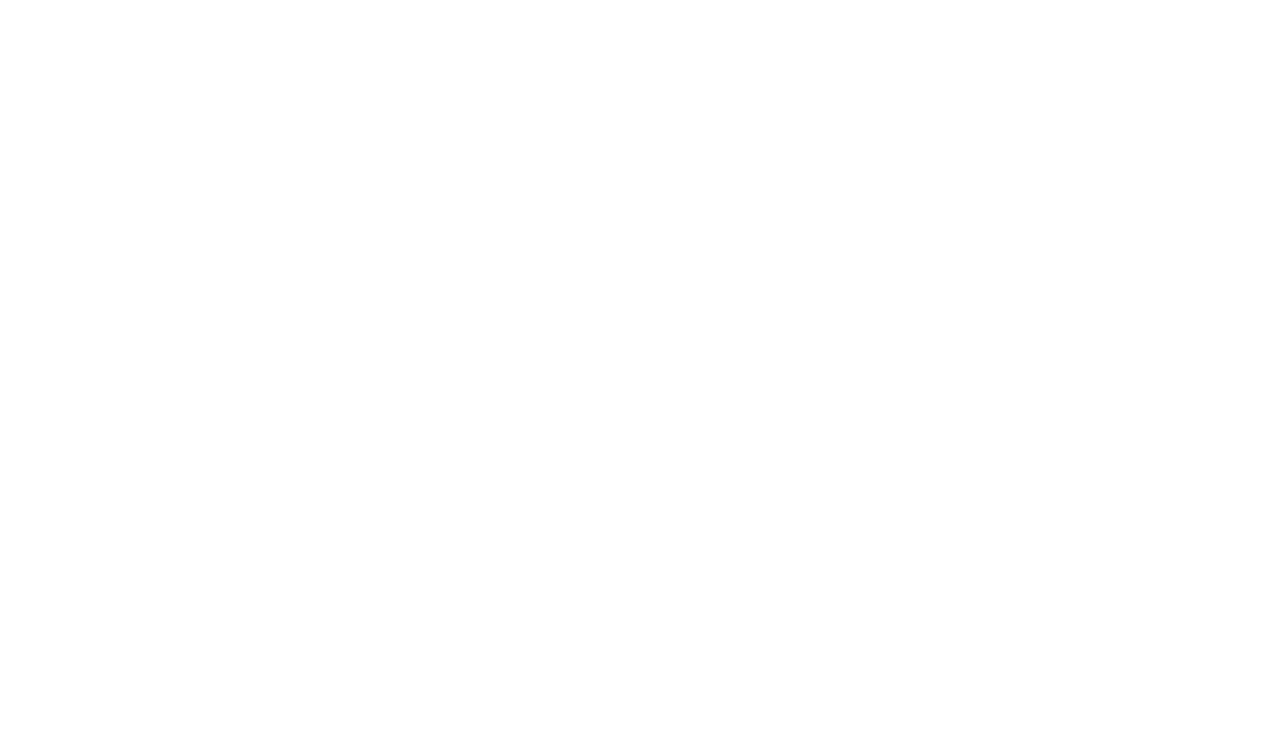
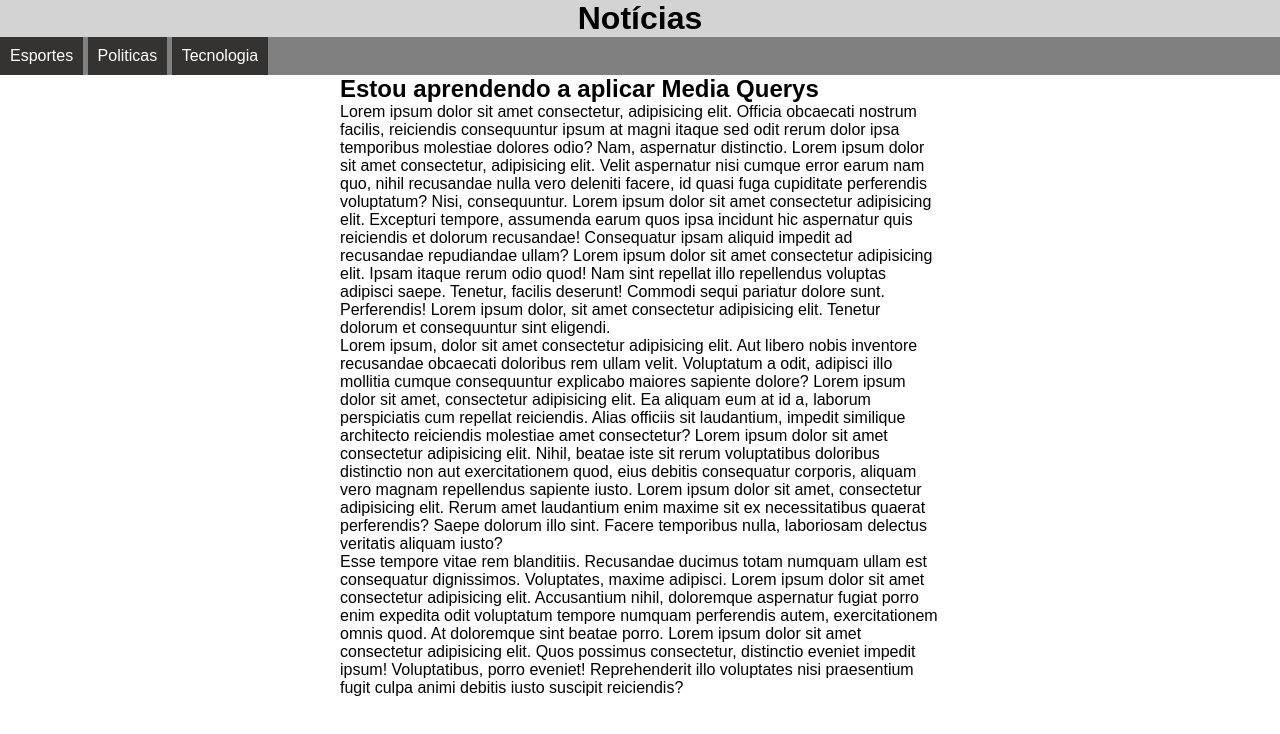
Before and after one commit to emersonjr1/html-css, a plain HTML site: page exercicios/ex026/mediaquery.html in a window 1280 px wide. Drawn offline with Linux system fonts and the light colour scheme.

Commit message:
realizado mediaqueryimpressora

```diff
--- /dev/null
+++ b/exercicios/ex026/estilos/impressoras.css
@@ -0,0 +1,27 @@
+@charset "UTF-8";
+
+/*Estilos para impressoras */
+
+*{
+    margin: 10px;
+    padding: 10px;
+}
+
+
+html{
+    font-family: "Courier New", monospace , courier;
+    font-size: 1em;
+    line-height: 1.5em;
+}
+
+menu {
+    display: none;
+}
+
+article{
+    width: 100%;
+}
+
+article::after {
+    content:'Esse artigo foi impresso através do site EmersonJR.com.br';
+}
--- /dev/null
+++ b/exercicios/ex026/estilos/style.css
@@ -0,0 +1,42 @@
+@charset "UTF-8";
+
+/*Estilos para tela*/
+
+*{
+    margin: 0px;
+    padding: 0px;
+}
+
+html{
+    font-family: Arial, Helvetica, sans-serif;
+    font-size: 1em;
+
+}
+
+header{
+    background: lightgray;
+}
+
+header > h1 {
+    text-align: center;
+}
+
+menu ul {
+    list-style-type: none;
+    background: gray;
+
+}
+
+menu li {
+    background-color: rgb(53, 50, 50);
+    color: white;
+    display: inline-block;
+    padding: 10px;
+    margin: auto;
+}
+
+article{
+    width: 600px;
+    display: block;
+    margin: auto;
+}
--- a/exercicios/ex026/mediaquery.html
+++ b/exercicios/ex026/mediaquery.html
@@ -1,11 +1,43 @@
 <!DOCTYPE html>
-<html lang="en">
+<html lang="pt-br">
 <head>
     <meta charset="UTF-8">
     <meta name="viewport" content="width=device-width, initial-scale=1.0">
     <title>Document</title>
+    <link rel="stylesheet" href="estilos/style.css" media="screen">
+    <link rel="stylesheet" href="estilos/impressoras.css" media="print">
+
+    <style>
+
+    </style>
 </head>
 <body>
+    <header>
+        <h1>Notícias</h1>
+        <menu>
+            <ul>
+                <li>Esportes</li>
+                <li>Politicas</li>
+                <li>Tecnologia</li>
+            </ul>
+
+        </menu>
+
+    </header>
+    <main>
+        <article>
+            <h2>Estou aprendendo a aplicar Media Querys</h2>
+            <p>
+                Lorem ipsum dolor sit amet consectetur, adipisicing elit. Officia obcaecati nostrum facilis, reiciendis consequuntur ipsum at magni itaque sed odit rerum dolor ipsa temporibus molestiae dolores odio? Nam, aspernatur distinctio. Lorem ipsum dolor sit amet consectetur, adipisicing elit. Velit aspernatur nisi cumque error earum nam quo, nihil recusandae nulla vero deleniti facere, id quasi fuga cupiditate perferendis voluptatum? Nisi, consequuntur. Lorem ipsum dolor sit amet consectetur adipisicing elit. Excepturi tempore, assumenda earum quos ipsa incidunt hic aspernatur quis reiciendis et dolorum recusandae! Consequatur ipsam aliquid impedit ad recusandae repudiandae ullam? Lorem ipsum dolor sit amet consectetur adipisicing elit. Ipsam itaque rerum odio quod! Nam sint repellat illo repellendus voluptas adipisci saepe. Tenetur, facilis deserunt! Commodi sequi pariatur dolore sunt. Perferendis! Lorem ipsum dolor, sit amet consectetur adipisicing elit. Tenetur dolorum et consequuntur sint eligendi. <br>
+
+                <p>
+                    Lorem ipsum, dolor sit amet consectetur adipisicing elit. Aut libero nobis inventore recusandae obcaecati doloribus rem ullam velit. Voluptatum a odit, adipisci illo mollitia cumque consequuntur explicabo maiores sapiente dolore? Lorem ipsum dolor sit amet, consectetur adipisicing elit. Ea aliquam eum at id a, laborum perspiciatis cum repellat reiciendis. Alias officiis sit laudantium, impedit similique architecto reiciendis molestiae amet consectetur? Lorem ipsum dolor sit amet consectetur adipisicing elit. Nihil, beatae iste sit rerum voluptatibus doloribus distinctio non aut exercitationem quod, eius debitis consequatur corporis, aliquam vero magnam repellendus sapiente iusto. Lorem ipsum dolor sit amet, consectetur adipisicing elit. Rerum amet laudantium enim maxime sit ex necessitatibus quaerat perferendis? Saepe dolorum illo sint. Facere temporibus nulla, laboriosam delectus veritatis aliquam iusto?
+                </p>
+
+                <p>Esse tempore vitae rem blanditiis. Recusandae ducimus totam numquam ullam est consequatur dignissimos. Voluptates, maxime adipisci. Lorem ipsum dolor sit amet consectetur adipisicing elit. Accusantium nihil, doloremque aspernatur fugiat porro enim expedita odit voluptatum tempore numquam perferendis autem, exercitationem omnis quod. At doloremque sint beatae porro. Lorem ipsum dolor sit amet consectetur adipisicing elit. Quos possimus consectetur, distinctio eveniet impedit ipsum! Voluptatibus, porro eveniet! Reprehenderit illo voluptates nisi praesentium fugit culpa animi debitis iusto suscipit reiciendis?</p>
+            </p>
+        </article>
+    </main>
 
 </body>
 </html>
```
